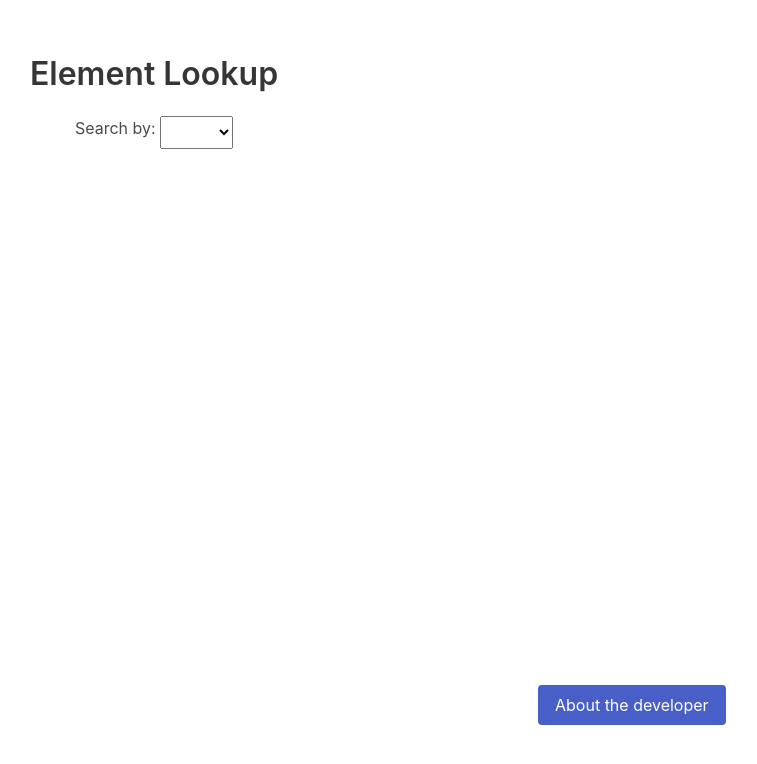
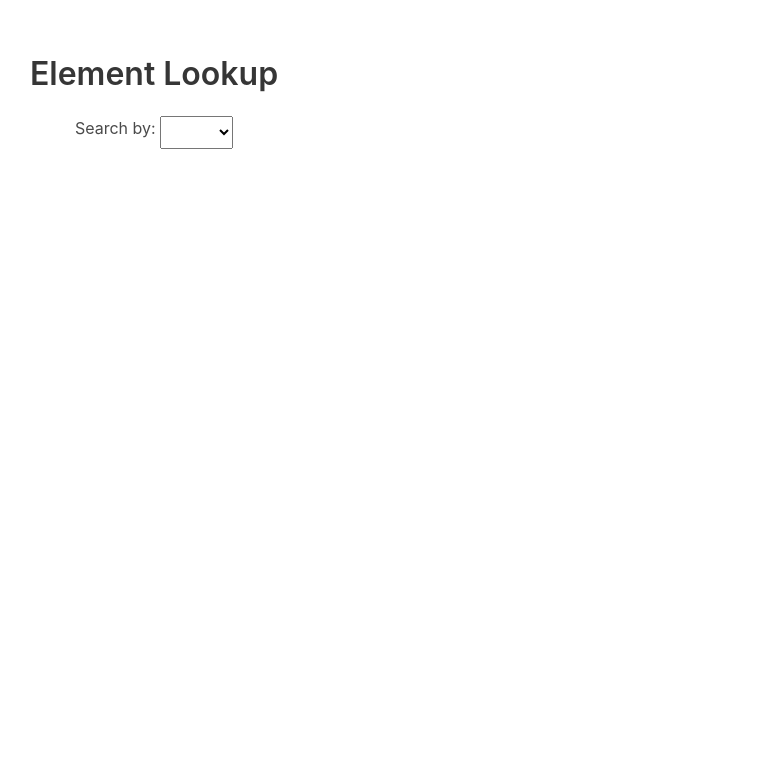
Before and after one commit to Ninja77030801/element-lookup, a Vue app: page / in a window 1280 px wide. Shown: the top 764 px of the page, without its empty margins (486-1243 px from the left). Built offline with nearby package versions, Linux system fonts and the light colour scheme.

Commit message:
Removed the 'about' button

```diff
--- a/src/App.vue
+++ b/src/App.vue
@@ -18,9 +18,6 @@
     Atomic mass number: {{ mass }}<br />
     Appearance: {{ appearance || "Not given" }}<br />
     Discovered by {{ discoveredBy }}
-  </div>
-  <div style="margin-top: 40%;">
-    <a style="margin-left: 80%" href="https://ninja77030801.netlify.app" target="_blank"><button class="button is-link">About the developer</button></a>
   </div>
 </template>
 <script>
```
